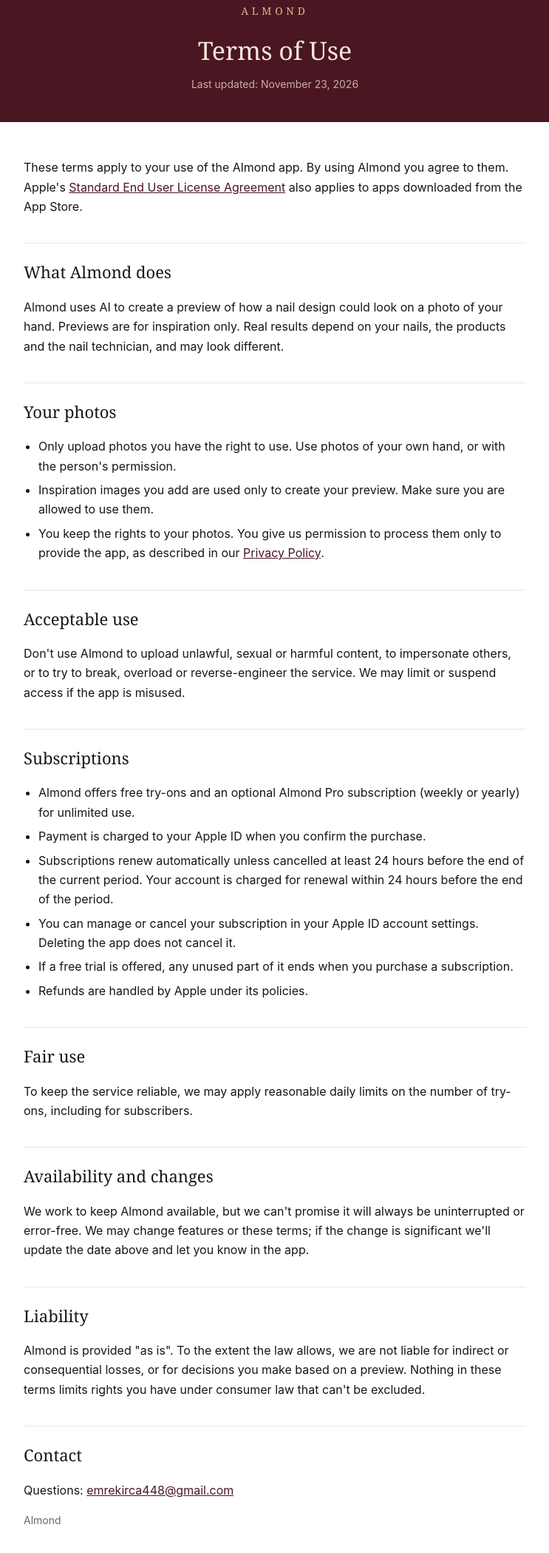
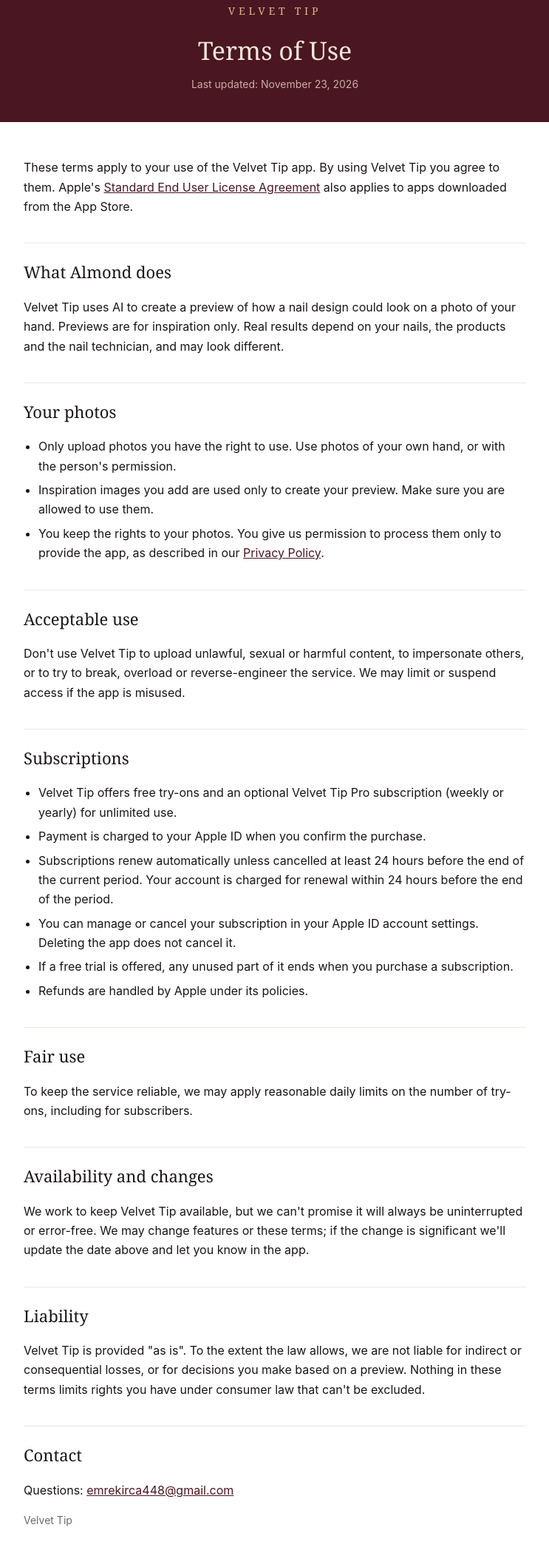
Before and after one commit to emrekircaa/almond-legal, a plain HTML site: page terms.html in a window 1280 px wide. Shown: the part 45-2144 px from the top of the page at 74% size, without its empty margins (268-1011 px from the left). Drawn offline with Linux system fonts and the light colour scheme.

Commit message:
Rename to Velvet Tip

```diff
--- a/terms.html
+++ b/terms.html
@@ -3,7 +3,7 @@
 <head>
 <meta charset="utf-8">
 <meta name="viewport" content="width=device-width, initial-scale=1">
-<title>Almond — Terms of Use</title>
+<title>Velvet Tip — Terms of Use</title>
 <style>
   :root { --wine:#4A1621; --ink:#1A1416; --muted:#6F6669; --line:#ECE6E3; }
   * { box-sizing: border-box; }
@@ -22,15 +22,15 @@
 </head>
 <body>
 <header>
-  <div class="mark">ALMOND</div>
+  <div class="mark">VELVET TIP</div>
   <h1>Terms of Use</h1>
   <p>Last updated: November 23, 2026</p>
 </header>
 <main>
-  <p>These terms apply to your use of the Almond app. By using Almond you agree to them. Apple's <a href="https://www.apple.com/legal/internet-services/itunes/dev/stdeula/">Standard End User License Agreement</a> also applies to apps downloaded from the App Store.</p>
+  <p>These terms apply to your use of the Velvet Tip app. By using Velvet Tip you agree to them. Apple's <a href="https://www.apple.com/legal/internet-services/itunes/dev/stdeula/">Standard End User License Agreement</a> also applies to apps downloaded from the App Store.</p>
 
   <h2>What Almond does</h2>
-  <p>Almond uses AI to create a preview of how a nail design could look on a photo of your hand. Previews are for inspiration only. Real results depend on your nails, the products and the nail technician, and may look different.</p>
+  <p>Velvet Tip uses AI to create a preview of how a nail design could look on a photo of your hand. Previews are for inspiration only. Real results depend on your nails, the products and the nail technician, and may look different.</p>
 
   <h2>Your photos</h2>
   <ul>
@@ -40,11 +40,11 @@
   </ul>
 
   <h2>Acceptable use</h2>
-  <p>Don't use Almond to upload unlawful, sexual or harmful content, to impersonate others, or to try to break, overload or reverse-engineer the service. We may limit or suspend access if the app is misused.</p>
+  <p>Don't use Velvet Tip to upload unlawful, sexual or harmful content, to impersonate others, or to try to break, overload or reverse-engineer the service. We may limit or suspend access if the app is misused.</p>
 
   <h2>Subscriptions</h2>
   <ul>
-    <li>Almond offers free try-ons and an optional Almond Pro subscription (weekly or yearly) for unlimited use.</li>
+    <li>Velvet Tip offers free try-ons and an optional Velvet Tip Pro subscription (weekly or yearly) for unlimited use.</li>
     <li>Payment is charged to your Apple ID when you confirm the purchase.</li>
     <li>Subscriptions renew automatically unless cancelled at least 24 hours before the end of the current period. Your account is charged for renewal within 24 hours before the end of the period.</li>
     <li>You can manage or cancel your subscription in your Apple ID account settings. Deleting the app does not cancel it.</li>
@@ -56,14 +56,14 @@
   <p>To keep the service reliable, we may apply reasonable daily limits on the number of try-ons, including for subscribers.</p>
 
   <h2>Availability and changes</h2>
-  <p>We work to keep Almond available, but we can't promise it will always be uninterrupted or error-free. We may change features or these terms; if the change is significant we'll update the date above and let you know in the app.</p>
+  <p>We work to keep Velvet Tip available, but we can't promise it will always be uninterrupted or error-free. We may change features or these terms; if the change is significant we'll update the date above and let you know in the app.</p>
 
   <h2>Liability</h2>
-  <p>Almond is provided "as is". To the extent the law allows, we are not liable for indirect or consequential losses, or for decisions you make based on a preview. Nothing in these terms limits rights you have under consumer law that can't be excluded.</p>
+  <p>Velvet Tip is provided "as is". To the extent the law allows, we are not liable for indirect or consequential losses, or for decisions you make based on a preview. Nothing in these terms limits rights you have under consumer law that can't be excluded.</p>
 
   <h2>Contact</h2>
   <p>Questions: <a href="mailto:emrekirca448@gmail.com">emrekirca448@gmail.com</a></p>
-  <p class="note">Almond</p>
+  <p class="note">Velvet Tip</p>
 </main>
 </body>
 </html>
```
Also changed, not shown: index.html (+2 -2 lines), privacy.html (+5 -5 lines).
